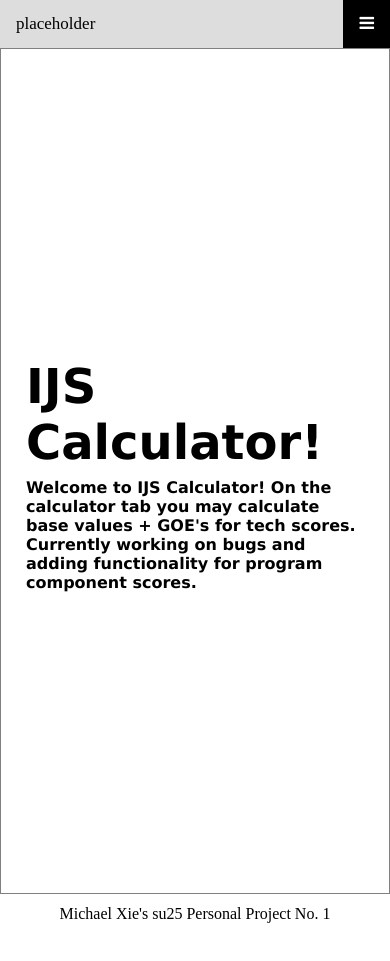
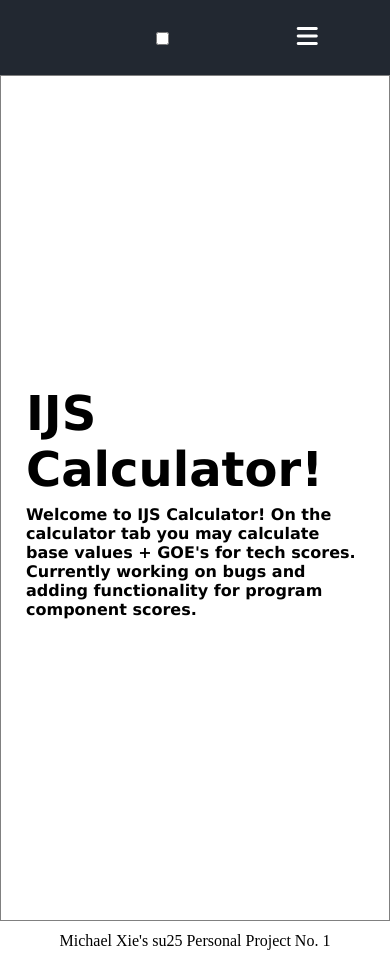
Before and after one commit to kcihaep/ijs-calculator, a plain HTML site: page home.html in a window 390 px wide. Before the commit the page ends 934 px from the top, so only its background shows below. Drawn offline with Linux system fonts and the light colour scheme; a script that the page names is missing.

Commit message:
hamburger menu functionality

```diff
--- a/CSS/style.css
+++ b/CSS/style.css
@@ -95,44 +95,37 @@ footer {
     font-size: 1rem;
 }
 
-/* Style the navigation menu */
-.topnav {
-  overflow: hidden;
-  background-color: #333;
-  position: relative;
+nav {
+ padding: 1.5rem 2rem;
+ background-color: #222831;
+ color: #fff;
 }
 
-/* Hide the links inside the navigation menu (except for logo/home) */
-.topnav #myLinks {
-  display: none;
+.checkbtn {
+ font-size: 1.5rem;
+ color: white;
+ cursor: pointer;
 }
 
-/* Style navigation menu links */
-.topnav a {
-  color: white;
-  padding: 14px 16px;
-  text-decoration: none;
-  font-size: 17px;
-  display: block;
+.nav-mobile {
+ display: none;
 }
 
-/* Style the hamburger menu */
-.topnav a.icon {
-  background: black;
-  display: block;
-  position: absolute;
-  right: 0;
-  top: 0;
+#check:checked ~ .nav-mobile {
+ display: block;
 }
 
-/* Add a grey background color on mouse-over */
-.topnav a:hover {
-  background-color: #ddd;
-  color: black;
+.nav-mobile {
+ position: absolute;
+ top: 4.5rem;
+ left: 0;
+ background: #222831;
+ z-index: 1;
+ width: 200px;
 }
 
-/* Style the active link (or home/logo) */
-.active {
-  background-color: #04AA6D;
-  color: white;
+.nav-mobile a {
+ color: #fff;
+ padding: 1rem 1.5rem;
+ display: block;
 }
--- a/home.html
+++ b/home.html
@@ -9,28 +9,22 @@
     <meta name="author" content="Michael Xie">
     <title>IJS Calculator</title>
     <link rel="stylesheet" href="css/style.css">
+    <link rel="stylesheet" href="https://cdnjs.cloudflare.com/ajax/libs/font-awesome/6.4.0/css/all.min.css">
     <script async src="scripts/main.js"></script>
     <script src="scripts/hamburger.js"></script>
 </head>
 
-<!-- Load an icon library to show a hamburger menu (bars) on small screens -->
-<link rel="stylesheet" href="https://cdnjs.cloudflare.com/ajax/libs/font-awesome/4.7.0/css/font-awesome.min.css">
-
-<!-- Top Navigation Menu -->
-<div class="topnav">
-  <a href="home.html" class="active">placeholder</a>
-  <!-- Navigation links (hidden by default) -->
-  <div id="myLinks">
-    <a href="home.html" >Home</a>
+<nav>
+  <input type="checkbox" id="check">
+  <label for="check" class="checkbtn">
+    <i class="fas fa-bars"></i>
+  </label>
+  <div class="nav-mobile">
+    <a href="home.html">Home</a>
     <a href="calculator.html">Calculator</a>
     <a href="about and contact.html">About and Contact</a>
   </div>
-  <!-- "Hamburger menu" / "Bar icon" to toggle the navigation links -->
-  <a href="javascript:void(0);" class="icon" onclick="myFunction()">
-    <i class="fa fa-bars"></i>
-  </a>
-</div>
-<!--header-->
+</nav>
 
 <body>
     <!-- <header>
```
